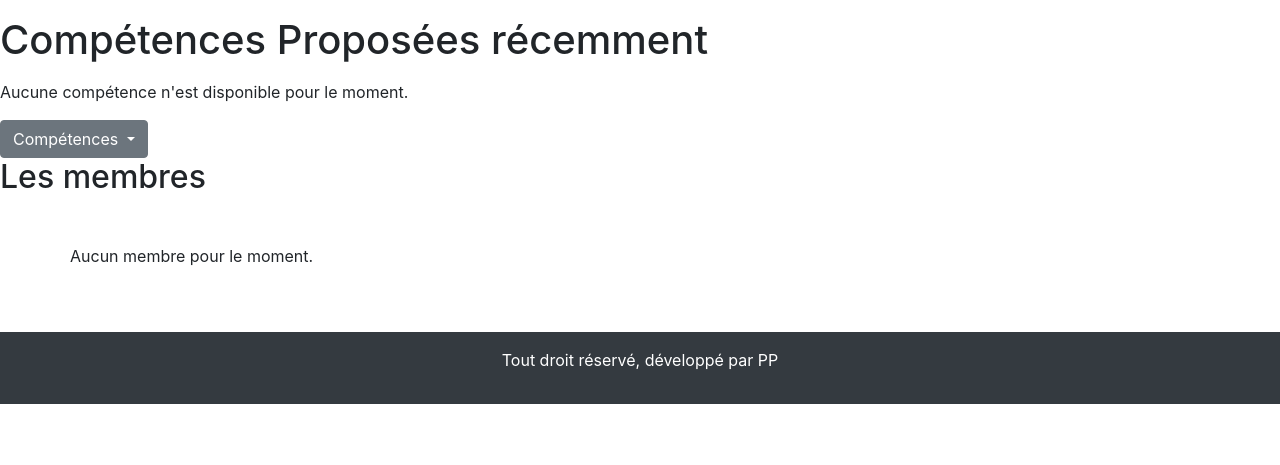
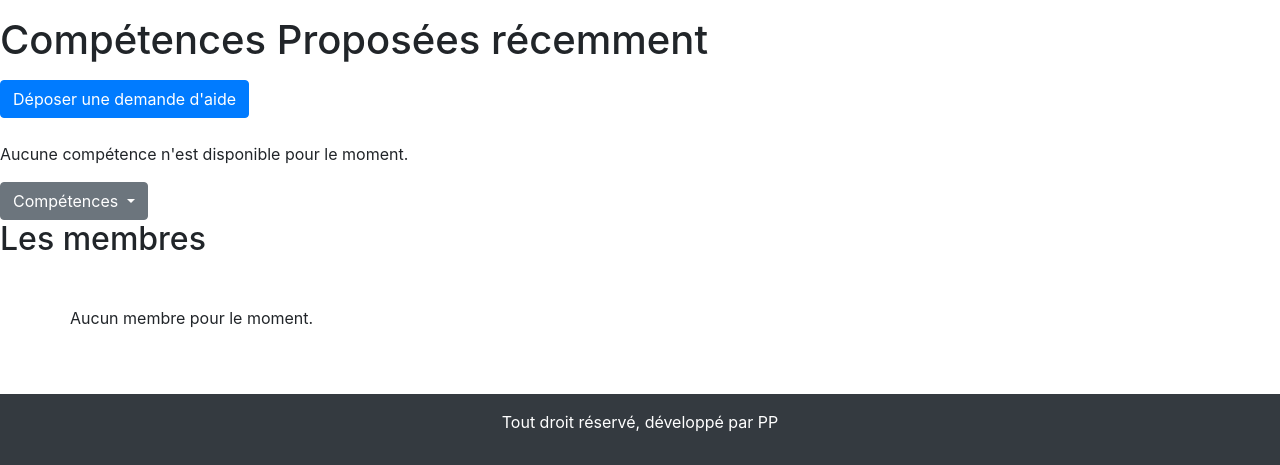
Before and after one commit to PinsolleP/HelpUs, a Django app: page /HelpUs/ in a window 1280 px wide. Shown: the part 86-551 px from the top of the page. Run offline with Django 5.2, Linux system fonts and the light colour scheme; the visitor is signed in with stand-in values (Sample User, id 1); data comes from the database, SQL or seed files in the repository; data that the repository does not hold is empty.

Commit message:
templates/HelpUs/index.html :Ajout du bouton formulaire de proposition d'aide

```diff
--- a/HelpUs/templates/HelpUs/index.html
+++ b/HelpUs/templates/HelpUs/index.html
@@ -9,6 +9,15 @@
 {% block main %}
 
     <h1 class="mb-3">Compétences Proposées récemment</h1>
+
+{% if user.is_authenticated %}
+    <div class="mb-4">
+        <a href="{% url 'HelpUs:create_help_request' %}"
+           class="btn btn-primary">
+            Déposer une demande d'aide
+        </a>
+    </div>
+{% endif %}
 
     {% if latest_skills_list %}
     <ul>
```
